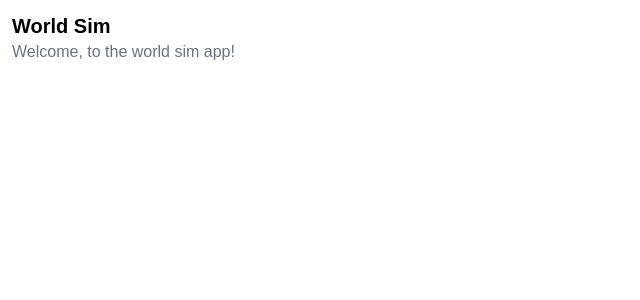
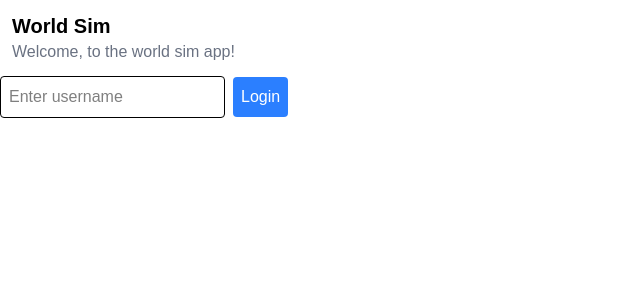
Before and after one commit to simonkarman/world-sim, a Next.js app in the folder client/: page / in a window 1280 px wide. Shown: the top 300 px of the page, without its empty margins (0-640 px from the left). Built offline with nearby package versions, Linux system fonts and the light colour scheme.

Commit message:
Added login wall to client

```diff
--- a/client/src/app/page.tsx
+++ b/client/src/app/page.tsx
@@ -1,4 +1,4 @@
-import { World } from '@/component/world';
+import { Login } from '@/component/login';
 
 export default function Home() {
   return <>
@@ -6,6 +6,6 @@ export default function Home() {
       <h1 className="font-bold text-xl">World Sim</h1>
       <p className="text-gray-500">Welcome, to the world sim app!</p>
     </div>
-    <World />
+    <Login />
   </>;
 }
--- /dev/null
+++ b/client/src/component/login.tsx
@@ -0,0 +1,34 @@
+'use client';
+
+import { useState } from 'react';
+import { World } from '@/component/world';
+
+export function Login() {
+  const [confirmed, setConfirmed] = useState(false);
+  const [username, setUsername] = useState('');
+
+  if (confirmed) {
+    return <World username={username} />;
+  }
+
+  return <>
+    <form onSubmit={(e) => {
+      setConfirmed(true);
+      e.preventDefault();
+    }}>
+      <input
+        type="text"
+        value={username}
+        onChange={(e) => setUsername(e.target.value)}
+        placeholder="Enter username"
+        className="border p-2 rounded"
+      />
+      <button
+        type="submit"
+        className="ml-2 bg-blue-500 text-white p-2 rounded"
+      >
+        Login
+      </button>
+    </form>
+  </>;
+}
--- a/client/src/component/world.tsx
+++ b/client/src/component/world.tsx
@@ -1,5 +1,15 @@
 'use client';
 
-export function World() {
-  return <></>;
+import { useEffect } from 'react';
+
+export function World(props: { username: string }) {
+
+  useEffect(() => {
+    console.info('User connected:', props.username);
+    return () => {
+      console.log(`User ${props.username} disconnected`);
+    };
+  }, [props.username]);
+
+  return <p className="p-3 text-green-500">Logged in as {props.username}</p>;
 }
```
